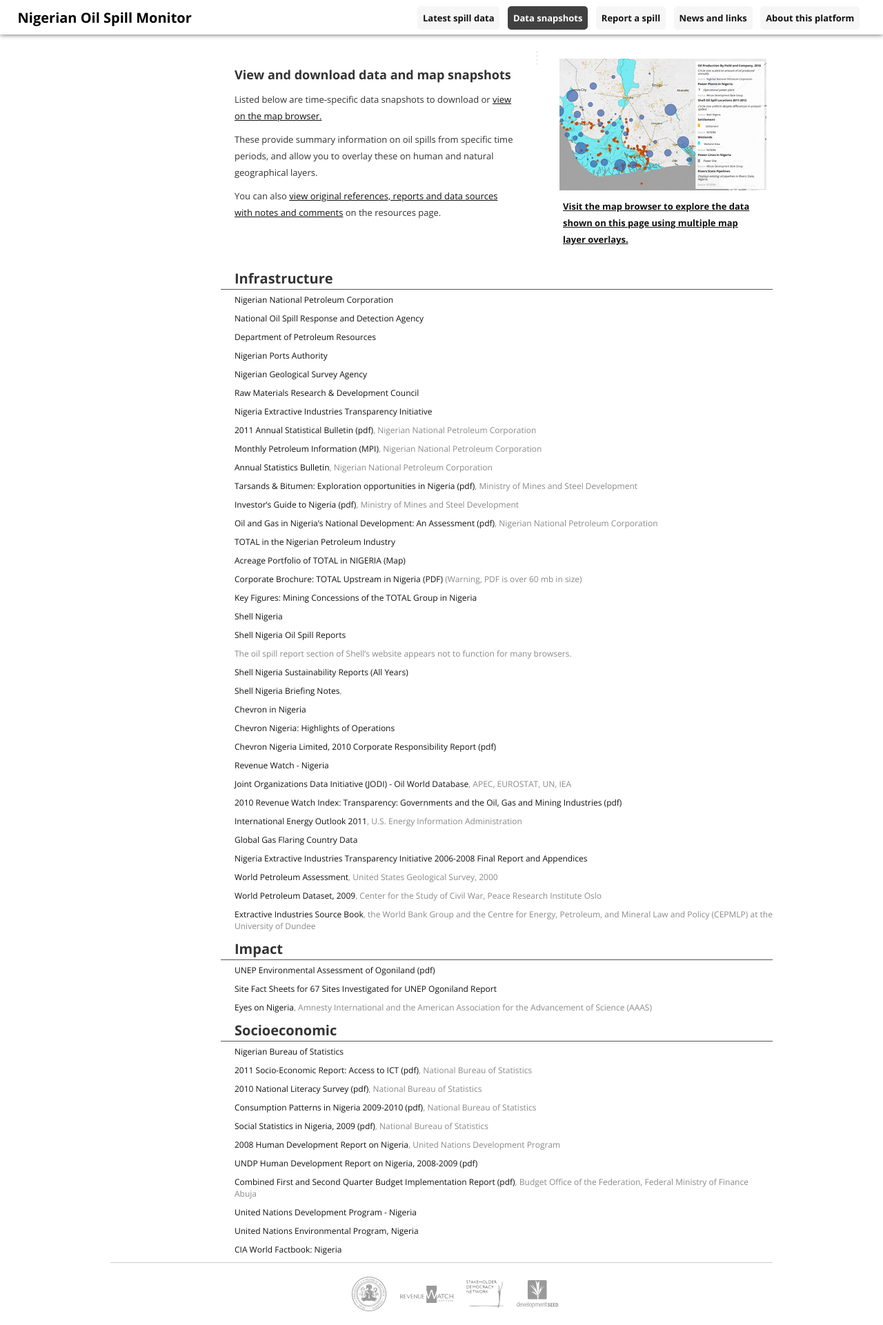
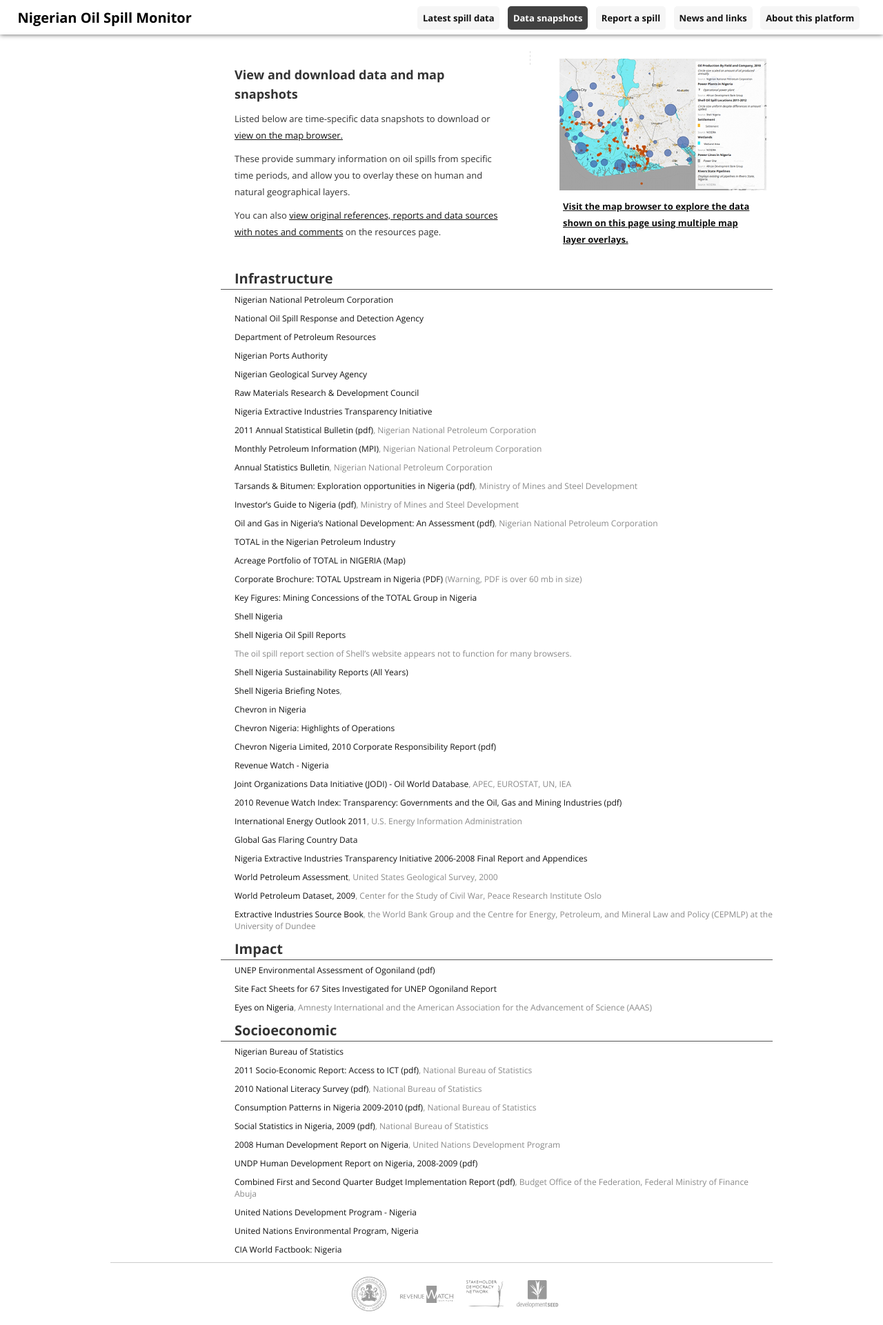
Before and after one commit to sdn4nigeria/monitoring-platform, a Jekyll site: the page built from _posts/pages/0001-01-01-resources.md, in a window 1280 px wide. Shown: the whole page at 69% size. Built offline with Jekyll 4.4.1, drawn with Linux system fonts in a browser that asks for light colours; nearby versions of some CDN libraries; some web fonts are replaced; library files that are not in the unit come from our copies; Markdown is read by kramdown in place of the engine named in the settings.

Commit message:
Update open.html

```diff
--- a/_layouts/open.html
+++ b/_layouts/open.html
@@ -14,7 +14,7 @@
 </div>
 <div id="subnav">
   <div class="limiter">
-    <div class='about-text with-border' style="width:410px;height:100%;margin-top:0px;">
+    <div class='about-text with-border' style="width:400px;height:100%;margin-top:0px;">
 <h2>View and download data and map snapshots</h2>
 <p>Listed below are time-specific data snapshots to download or <a href="{{site.baseurl}}/maps/">view on the map browser.</a></p>
 
```
